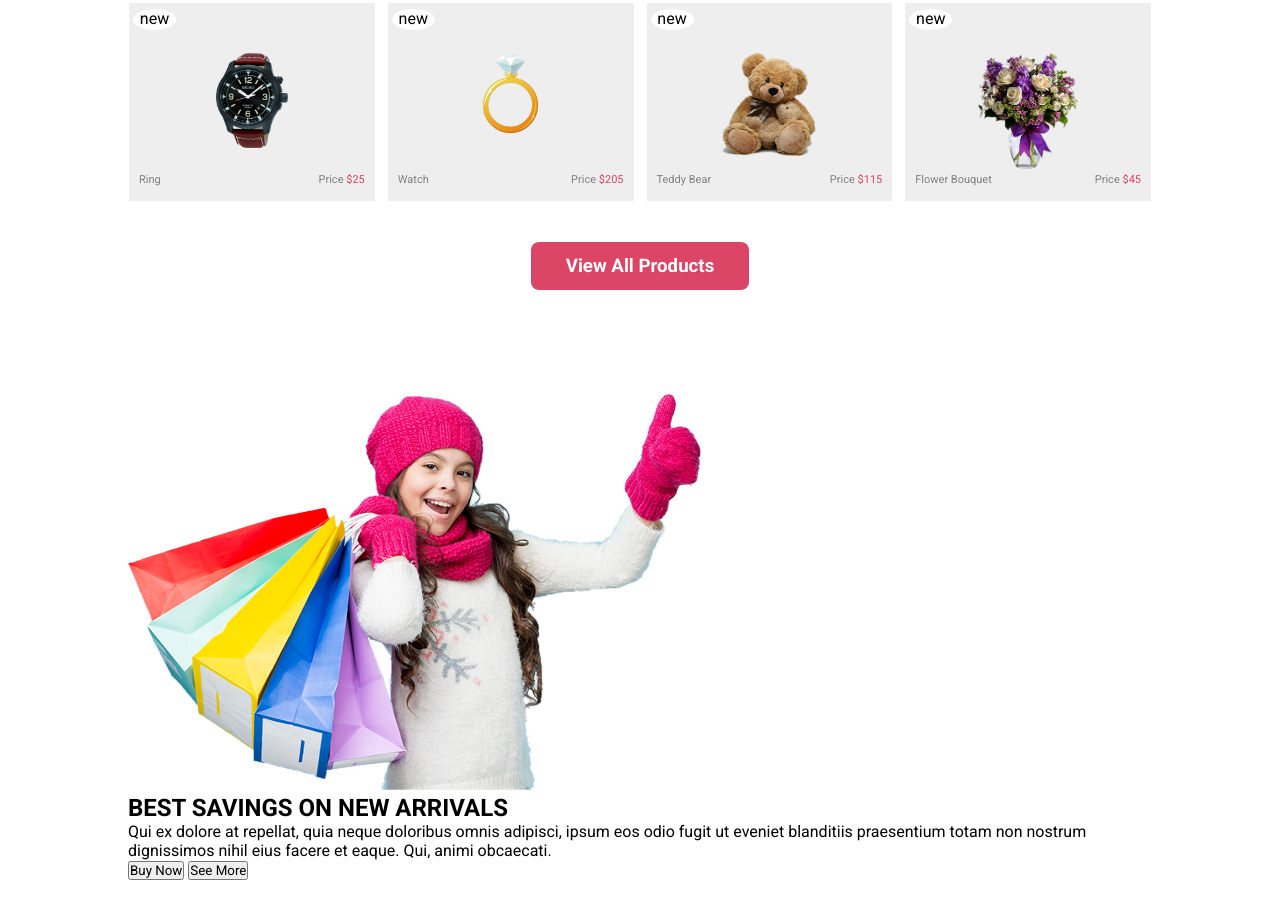
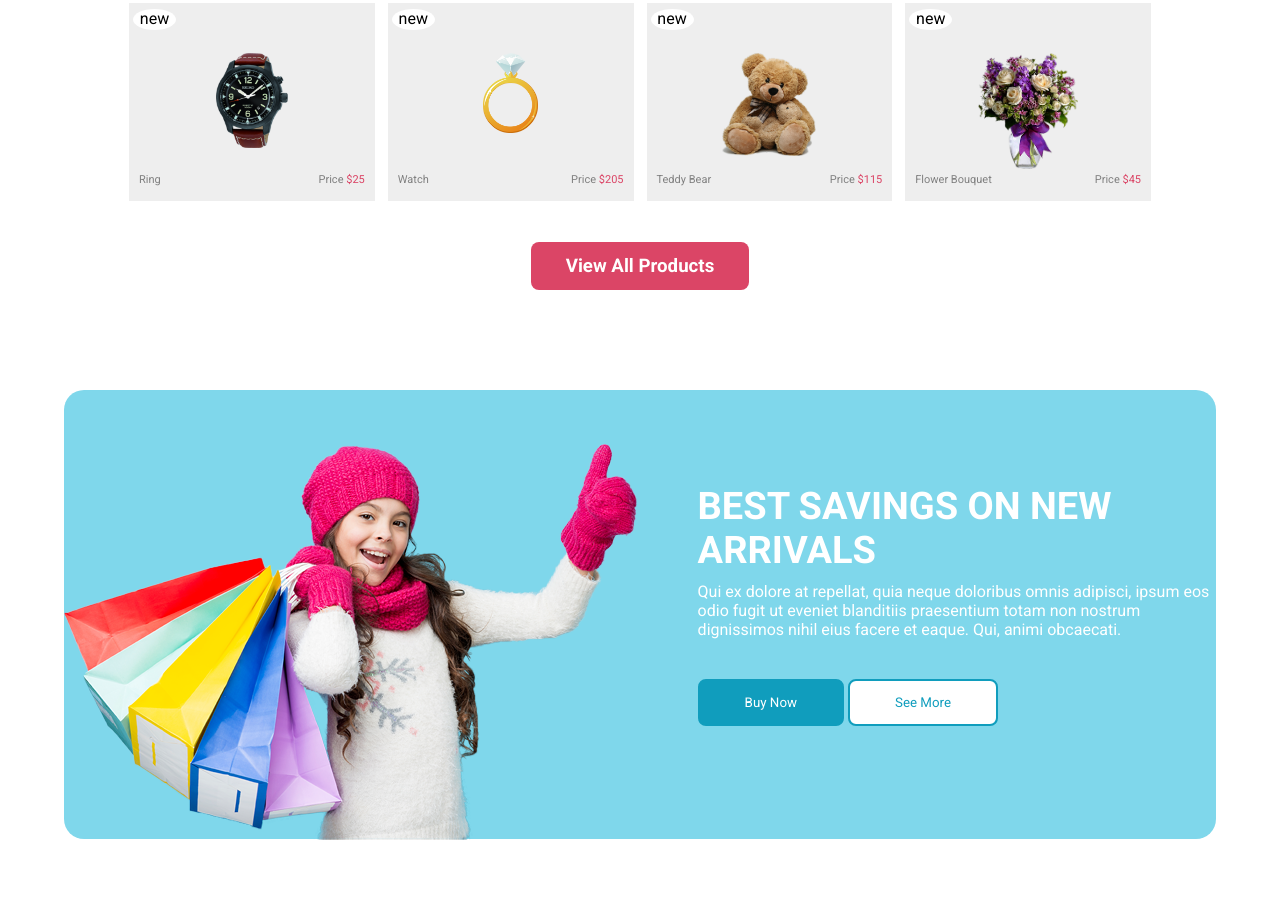
Before and after one commit to rashedahmed0/Giftos, a plain HTML site: page index.html in a window 1280 px wide. Shown: the part 1057-1976 px from the top of the page. Before the commit the page ends 1937 px from the top, so only its background shows below. Drawn offline with Linux system fonts and the light colour scheme.

Commit message:
new section

```diff
--- a/index.html
+++ b/index.html
@@ -193,7 +193,7 @@
     <!-- new section -->
     <section class="new">
         <div class="new-container">
-            <div class="container">
+            <div class="">
                 <div class="new-content">
                     <div class="new-img">
                         <img src="./images/saving-img.png" alt="">
@@ -206,13 +206,15 @@
                             Qui, animi obcaecati.
 
                         </p>
-                        <button>Buy Now</button>
-                        <button>See More</button>
+                        <button class="btn1">Buy Now</button>
+                        <button class="btn2">See More</button>
                     </div>
                 </div>
             </div>
         </div>
     </section>
+
+
 </body>
 
 </html>
--- a/style.css
+++ b/style.css
@@ -230,3 +230,68 @@ nav ul li a {
 
 
 /* new section */
+.new {
+    margin-bottom: 100px;
+}
+
+.new-container {
+    width: 90%;
+    margin: auto;
+    background-color: #7fd7eb;
+    border-radius: 20px;
+}
+
+.new-content {
+    padding: 50px 0;
+    display: flex;
+    justify-content: space-between;
+    align-items: center;
+}
+
+.new-img {
+    flex-basis: 50%;
+
+}
+
+.new-img img {
+    margin-bottom: -55px;
+}
+
+.new-text {
+    width: 45%;
+}
+
+.new-text h1 {
+    color: white;
+    font-size: 38px;
+    font-weight: 600;
+    margin-bottom: 10px;
+}
+
+.new-text p {
+    color: white;
+    font-size: 16px;
+    margin-bottom: 40px;
+}
+
+.new-text button {
+    margin-bottom: 20px;
+}
+
+.btn1 {
+    color: white;
+    background-color: #109dbd;
+    padding: 14px 45px;
+    border: 2px solid #109dbd;
+    transition: 0.6s;
+    border-radius: 8px;
+}
+
+.btn2 {
+    color: #109dbd;
+    background-color: white;
+    padding: 14px 45px;
+    border: 2px solid #109dbd;
+    transition: 0.6s;
+    border-radius: 8px;
+}
```
Also changed, not shown: images/free.png (added), images/free.svg (deleted), images/high-quality.png (added), images/high-quality.svg (deleted), images/truck.png (added), images/truck.svg (deleted).
